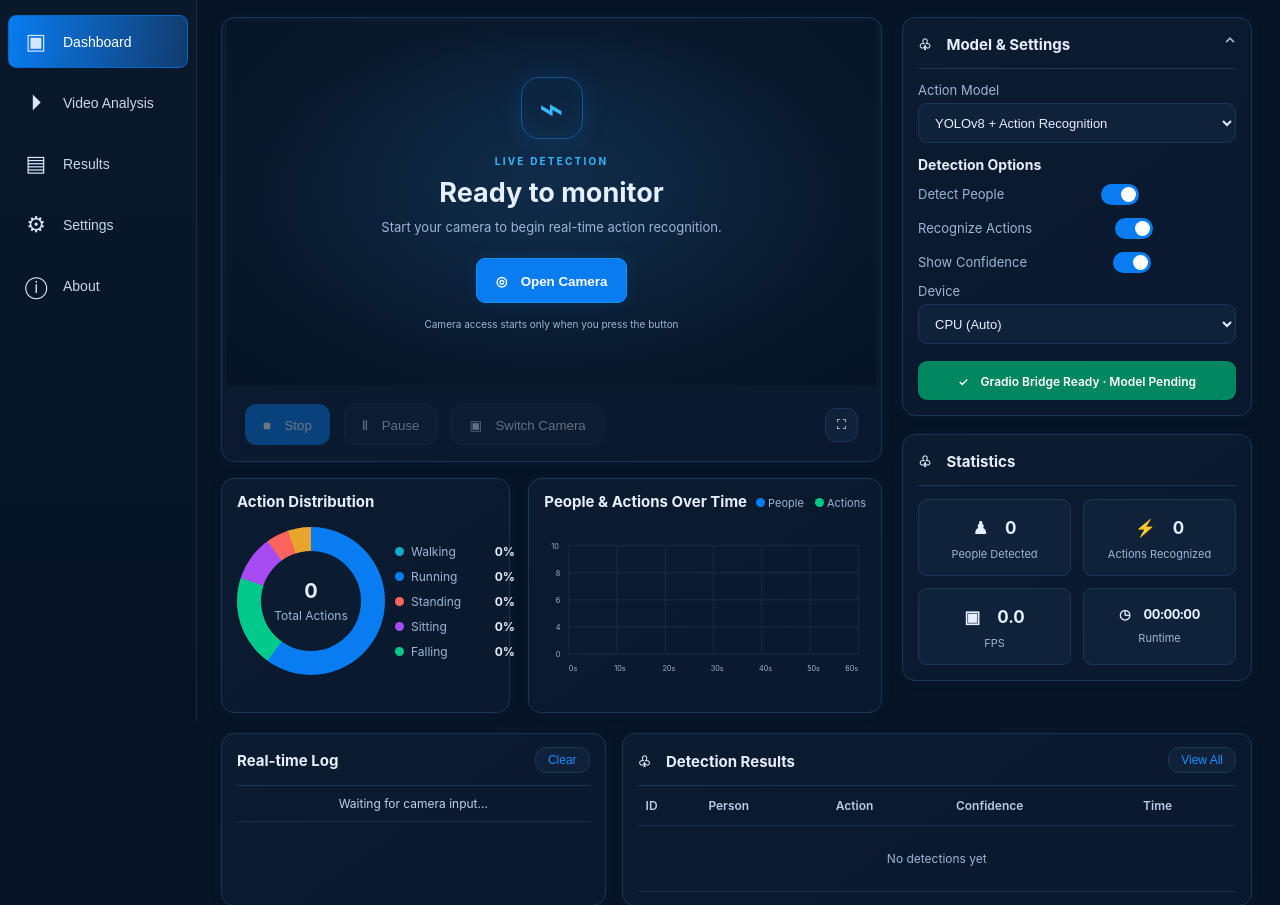
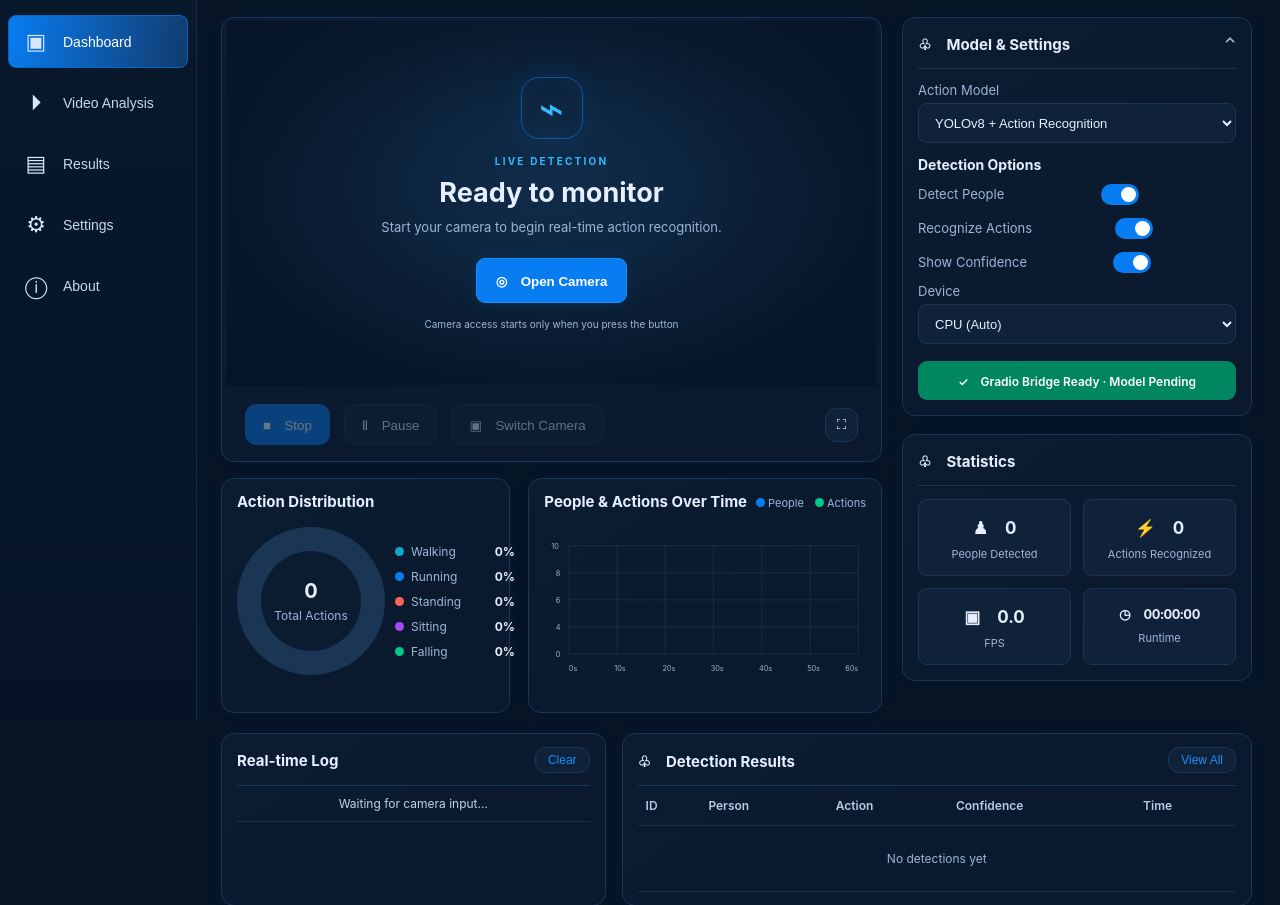
Before and after one commit to Stitch606/AI-Learning-Journey, a Python web app: template huggingface-space/templates/index.html in a window 1280 px wide. Shown: the part 79-984 px from the top of the page. Run offline with Jinja, Linux system fonts and the light colour scheme; the template is opened without the code that fills it, so the values that code supplies are empty.

Commit message:
Show empty action distribution before detections

```diff
--- a/huggingface-space/static/styles/style.css
+++ b/huggingface-space/static/styles/style.css
@@ -116,3 +116,6 @@
 .stat-grid .runtime-value { white-space: nowrap; font-size: clamp(11px, 1.05vw, 16px); letter-spacing: -0.35px; }
 .stat-grid .runtime-value span { font-variant-numeric: tabular-nums; }
 @media (max-width: 760px) { .stat-grid .runtime-value { font-size: clamp(9px, 2.5vw, 13px); letter-spacing: -0.5px; } }
+
+/* No activity is shown until the first real detection arrives. */
+.donut { background: conic-gradient(var(--border) 0 100%); }
```
